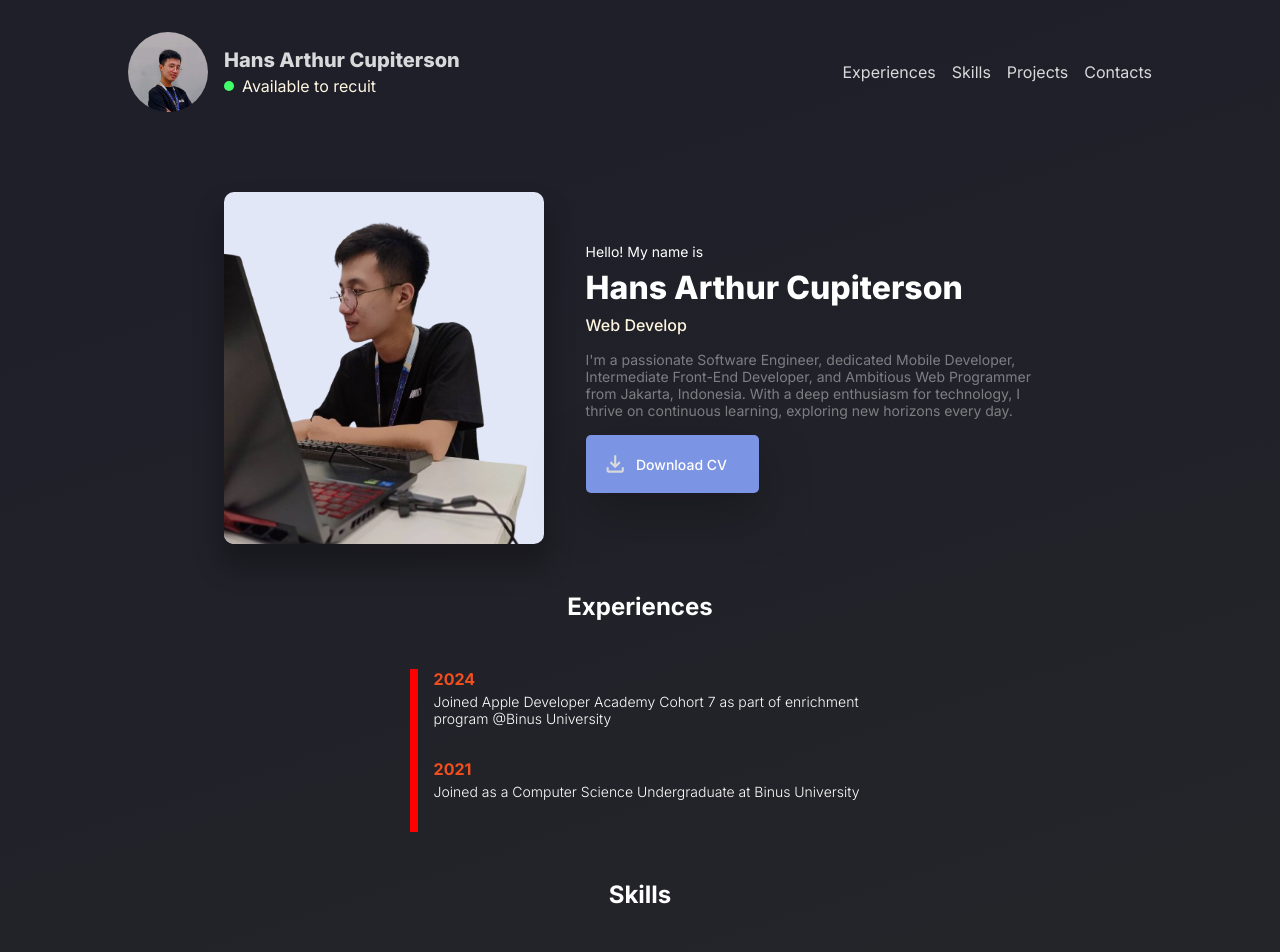
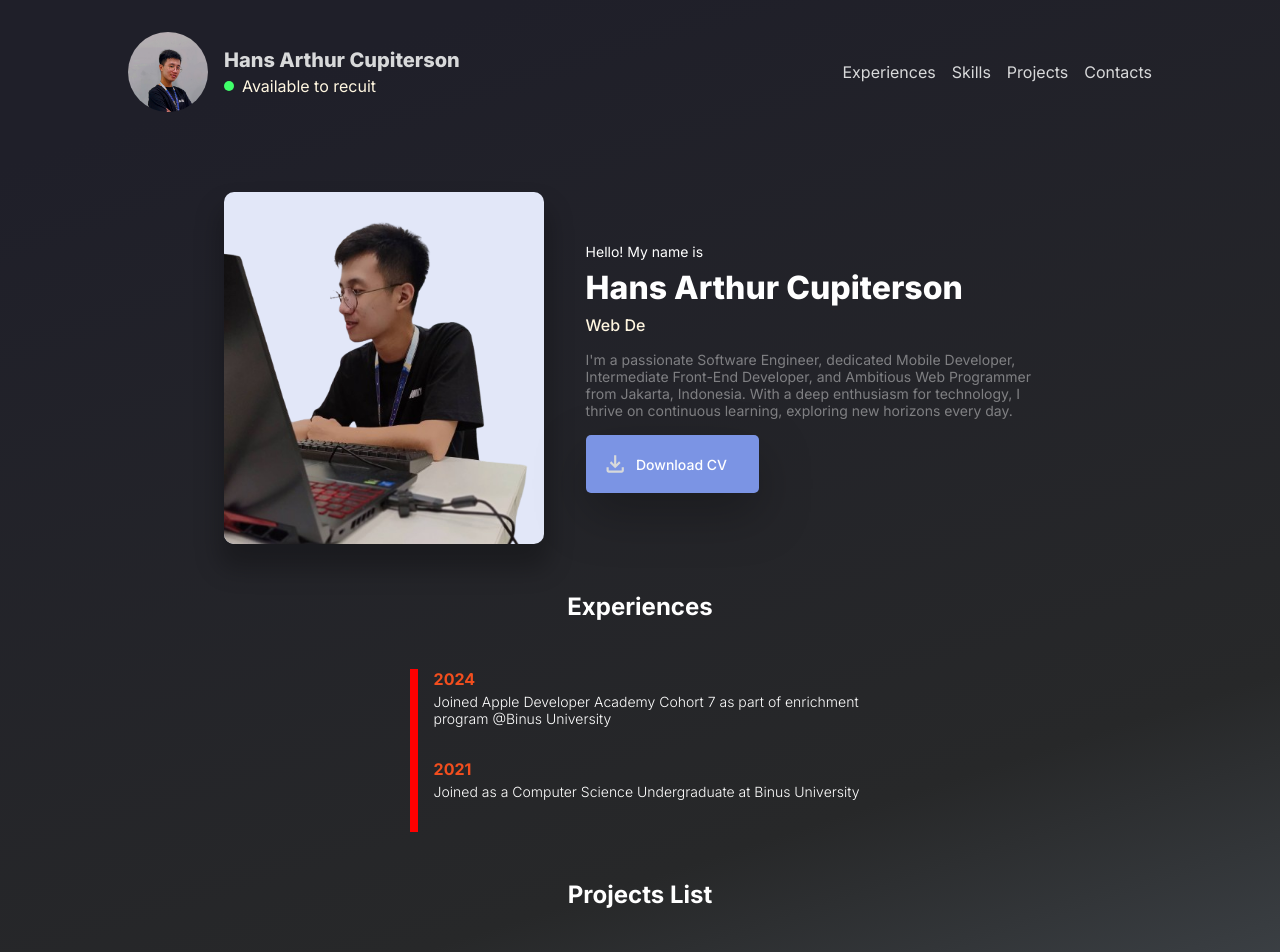
Before and after one commit to hcupiter/hcupiter.github.io, a React (Create React App) app: page / in a window 1280 px wide. Shown: the top 952 px of the page. Built offline with nearby package versions, Linux system fonts and the light colour scheme; no server answers.

Commit message:
Update App JS

```diff
--- a/src/App.js
+++ b/src/App.js
@@ -12,7 +12,6 @@ function App() {
       <Navbar />
       <MainBanner />
       <Experiences />
-      <SkillsView />
       <ProjectsView />
       <a id="back_to_top_shortcut" href="#main_banner">
         Back to the top
```
